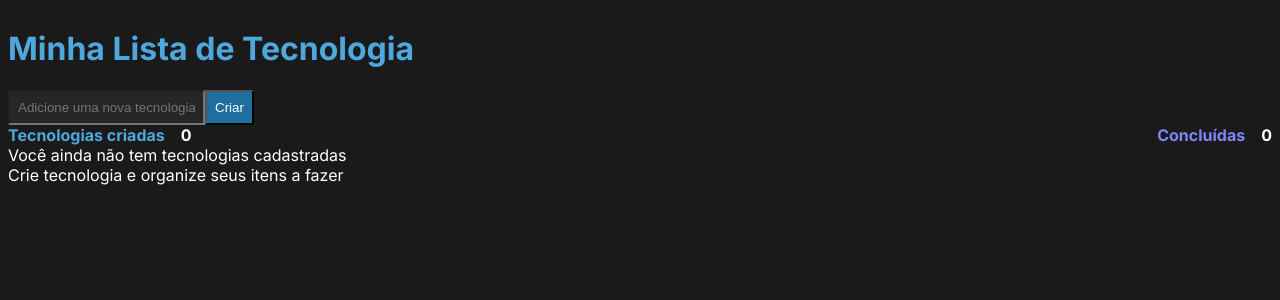
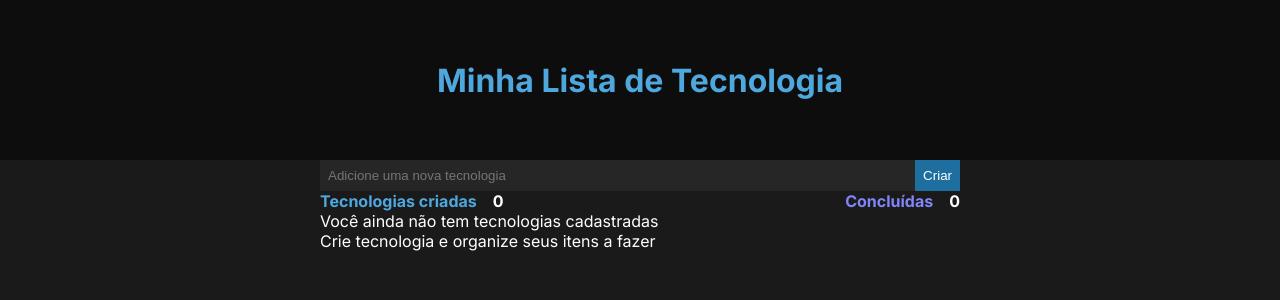
Before and after one commit to yolisses/minhas-tecnologias, a React (Vite) app: page / in a window 1280 px wide. Shown: the top 300 px of the page. Built offline with nearby package versions, Linux system fonts and the light colour scheme.

Commit message:
more styling

```diff
--- a/src/index.css
+++ b/src/index.css
@@ -10,8 +10,18 @@ html {
   font-family: "Inter", "Arial", "Ubuntu", sans-serif;
 }
 
+* {
+  margin: 0;
+  border: 0;
+  box-sizing: border-box;
+}
+
 button {
   color: white;
+}
+
+.bg-red {
+  background: red;
 }
 
 .bg-gray-700 {
@@ -46,12 +56,32 @@ button {
   font-weight: 800;
 }
 
+.flex {
+  display: flex;
+}
+
+.flex-col {
+  flex-direction: column;
+}
+
 .flex-row {
   flex-direction: row;
 }
 
+.flex-1 {
+  flex: 1;
+}
+
 .items-center {
   align-items: center;
+}
+
+.items-stretch {
+  align-items: stretch;
+}
+
+.justify-center {
+  justify-content: center;
 }
 
 .ml-auto {
@@ -69,3 +99,35 @@ button {
 .p-1 {
   padding: 1rem;
 }
+
+.p-2 {
+  padding: 2rem;
+}
+
+.p-3 {
+  padding: 3rem;
+}
+
+.w-full {
+  width: 100%;
+}
+
+.max-w-40 {
+  max-width: 40rem;
+}
+
+.h-10 {
+  height: 10rem;
+}
+
+.absolute {
+  position: absolute;
+}
+
+.top-0 {
+  top: 0;
+}
+
+.-z-10 {
+  z-index: -10;
+}
--- a/src/techCounter.tsx
+++ b/src/techCounter.tsx
@@ -5,6 +5,7 @@ export function TechCounter() {
   const finishedCount = techs.filter((tech) => tech.finished).length;
 
   return (
+    <>
       <div className="flex-row items-center font-bold gap-1">
         <div className="text-blue">Tecnologias criadas</div>
         <div>{techs.length}</div>
@@ -12,5 +13,7 @@ export function TechCounter() {
         <div className="text-purple">Concluídas</div>
         <div>{finishedCount}</div>
       </div>
+      <hr />
+    </>
   );
 }
--- a/src/techInput.tsx
+++ b/src/techInput.tsx
@@ -17,14 +17,17 @@ export function TechInput() {
   }
 
   return (
-    <form onSubmit={handleSubmit}>
+    <form
+      onSubmit={handleSubmit}
+      className="w-full flex flex-row bg-red justify-center"
+    >
       <input
         type="text"
         name="tech"
         value={name}
         onChange={handleChange}
-        className="bg-gray-500 text-white p-0_5"
         placeholder="Adicione uma nova tecnologia"
+        className="bg-gray-500 text-white p-0_5 flex-1"
       />
       <button className="bg-blue-dark p-0_5" type="submit">
         Criar
--- a/src/techsPage.tsx
+++ b/src/techsPage.tsx
@@ -4,11 +4,16 @@ import { TechList } from "./techList";
 
 export function TechsPage() {
   return (
-    <div>
-      <h1 className="text-blue font-bold">Minha Lista de Tecnologia</h1>
-      <TechInput />
-      <TechCounter />
-      <TechList />
+    <div className="items-center">
+      <div className="h-10 bg-gray-700 absolute top-0 w-full -z-10"></div>
+      <div className="w-full max-w-40 items-stretch">
+        <div className="h-10 flex-col items-center justify-center">
+          <h1 className="text-blue font-bold">Minha Lista de Tecnologia</h1>
+        </div>
+        <TechInput />
+        <TechCounter />
+        <TechList />
+      </div>
     </div>
   );
 }
```
Lines whose indentation alone changed are shown as unchanged.
